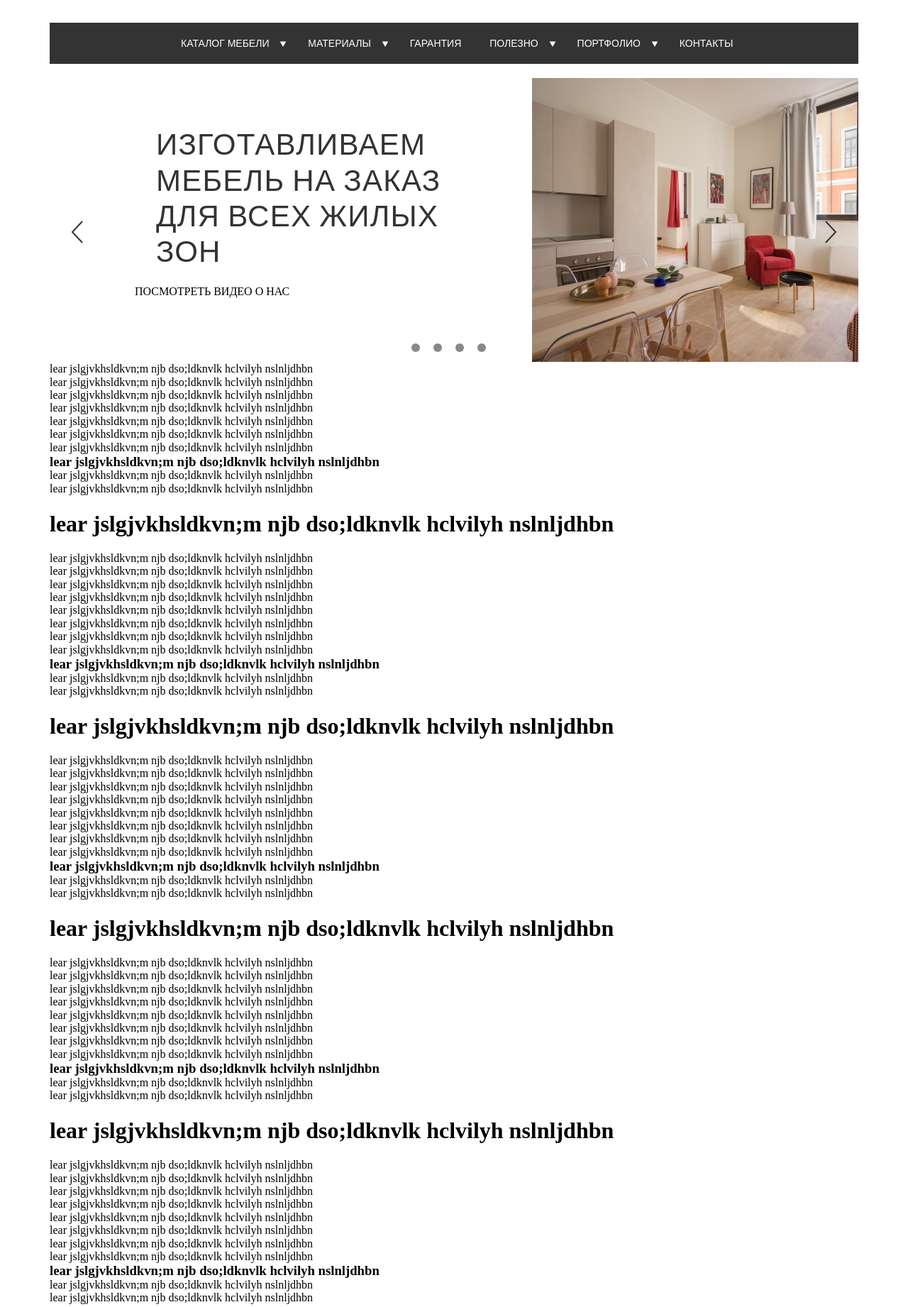
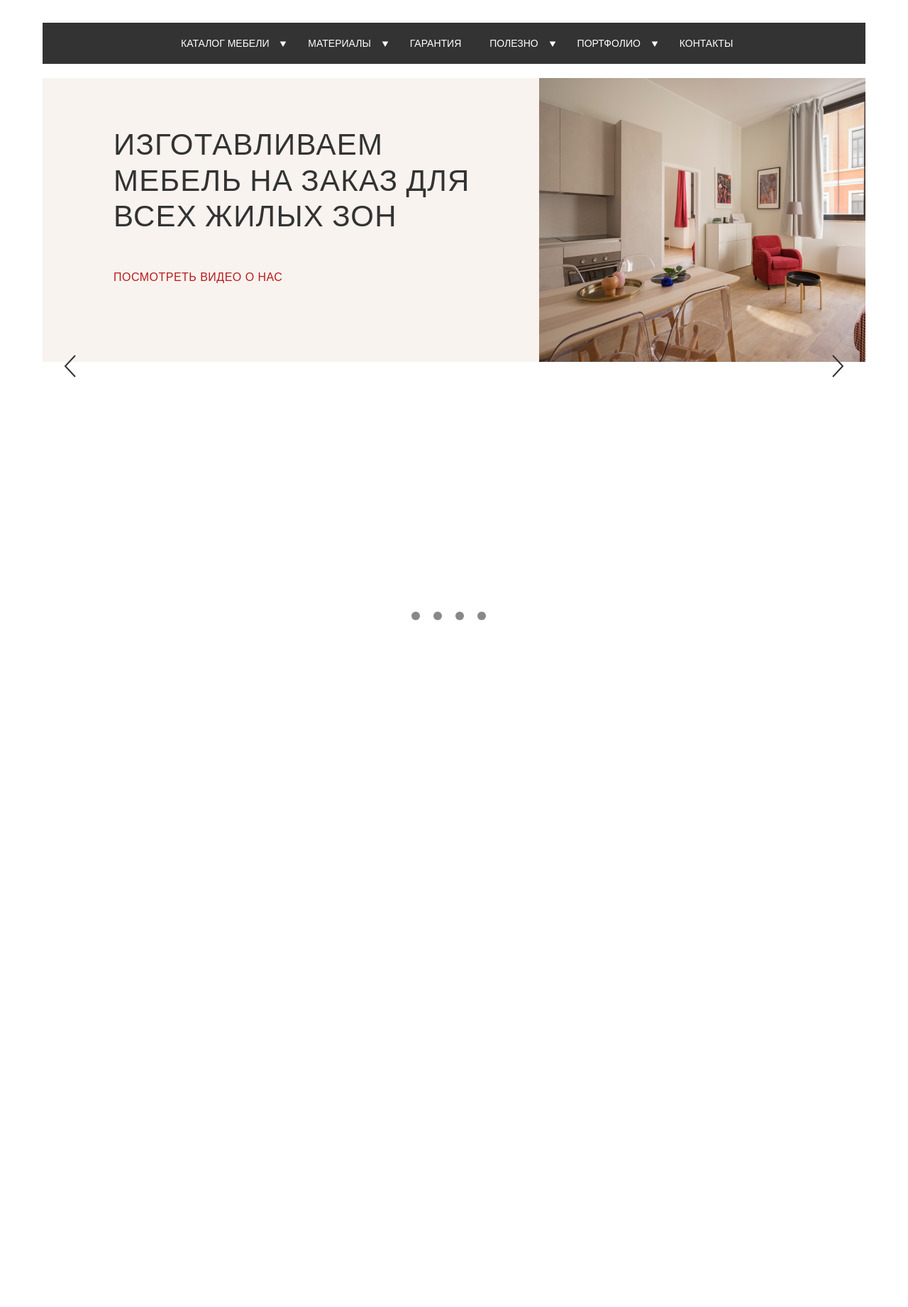
Before and after one commit to Zmeederzhets/exhibition, a website built with webpack: page app/index.html in a window 1280 px wide. Shown: the part 98-1940 px from the top of the page at 71% size. After the commit the page ends 987 px from the top, so only its background shows below. Built offline with nearby package versions, Linux system fonts and the light colour scheme; files whose address does not match are found by name.

Commit message:
начал работу с адаптивом каждого слайда

```diff
--- a/app/index.html
+++ b/app/index.html
@@ -16,8 +16,10 @@
         <div class="logo__title"><p>С 2012 года производим<br>мебель по индивидуальным<br>размерам</p></div>
     </div>
     <div class="visit">
-            <div class="visit__address"><p class="grey">Шоу-рум:</p><p>г. Екатеринбург<br>ул. Белинского, 169Б</p></div>
-            <div class="visit__time"><p class="grey">График работы:</p><p>ПН-ПТ с 10 до 19<br>СБ-ВС с 10 до 18</p></div>
+        <div class="visit__address"><p class="grey">Шоу-рум:</p>
+            <p>г. Екатеринбург<br>ул. Белинского, 169Б</p></div>
+        <div class="visit__time"><p class="grey">График работы:</p>
+            <p>ПН-ПТ с 10 до 19<br>СБ-ВС с 10 до 18</p></div>
     </div>
     <div class="contacts">
         <div class="contacts__phone">
@@ -25,8 +27,10 @@
             <a class="contacts__phone-other" href="tel:+375298521563">8 (902) 8 777 952</a>
         </div>
         <div class="contacts__messenger">
-                <a href="https://wa.me/+375298521563" target="_blank" rel="nofollow"><img class="contacts__messenger-icon" src="img/watsapp.svg" alt=""></a>
-                <a href="https://t.me/sorok_perviy_medved" target="_blank" rel="nofollow"><img class="contacts__messenger-icon" src="img/telegram.svg" alt=""></a>
+            <a href="https://wa.me/+375298521563" target="_blank" rel="nofollow"><img class="contacts__messenger-icon"
+                                                                                      src="img/watsapp.svg" alt=""></a>
+            <a href="https://t.me/sorok_perviy_medved" target="_blank" rel="nofollow"><img
+                    class="contacts__messenger-icon" src="img/telegram.svg" alt=""></a>
         </div>
     </div>
     <nav class="menu">
@@ -39,11 +43,11 @@
         <ul class="menu__list" id="menu__list">
             <li class="menu__item">
                 <a class="menu__link " href>КАТАЛОГ МЕБЕЛИ</a>
-                    <img class="menu__disclose"  src="img/triangle.svg" alt="">
+                <img class="menu__disclose" src="img/triangle.svg" alt="">
             </li>
             <li class="menu__item">
                 <a class="menu__link " href>МАТЕРИАЛЫ</a>
-                    <img class="menu__disclose"  src="img/triangle.svg" alt="">
+                <img class="menu__disclose" src="img/triangle.svg" alt="">
             </li>
             <li class="menu__item">
                 <a class="menu__link " href>ГАРАНТИЯ</a>
@@ -65,113 +69,48 @@
 
 <main class="contain">
 
-        <div class="slid">
-            <div class="slid__item">
-                <div class="slid__contain">
-                    <h2 class="slid__title">ИЗГОТАВЛИВАЕМ МЕБЕЛь на заказ для всех жилых зон</h2>
-                    <p>ПОСМОТРЕТЬ ВИДЕО О НАС</p>
-                    <button></button>
+    <div class="carrousel">
+
+
+        <div class="slide">
+            <div class="slide__item">
+                <h2 class="slide__title">ИЗГОТАВЛИВАЕМ МЕБЕЛь на заказ для всех жилых зон</h2>
+                <a class="slide__link" href="">ПОСМОТРЕТЬ ВИДЕО О НАС<button class="slide__button"><img src="img/slid_button.svg" alt=""></button>
+                </a>
             </div>
-                <div class="slid__img"><img src="img/slider1.png" alt=""></div>
-
+            <div><img class="slide__img" src="img/slider1.png" alt=""></div>
         </div>
 
 
-            <button class="slid__arrow slid__arrow-prev" aria-label="Previous" type="button" style=""></button>
-            <button class="slid__arrow slid__arrow-next" aria-label="Next" type="button" style=""></button>
-            <div class="slid__radio">
-                <button class="slid__radio-color"></button>
-                <button class="slid__radio-color"></button>
-                <button class="slid__radio-color"></button>
-                <button class="slid__radio-color"></button>
+        <div class="slide2">
+            <div class="slide2__item">
+                <h2 class="slide2__title">РАССРОЧКА БЕЗ ПРОЦЕНТОВ</h2>
+                <p class="slide2__subtitle">От до 36 месяцев</p>
+                <img class="slide2__slogan" src="img/text.svg" alt="">
+            </div>
+            <img class="slide2__img" src="img/card.png" alt="карта рассрочки Хала">
+        </div>
+
+        <div class="slide3">
+           <div><img class="slide3__img" src="img/sink.jpg" alt="Красивая черная мойка"></div>
+            <div class="slide3__item">
+                <h2 class="slide3__title">МОЙКА В ПОДАРОК</h2>
+                <p class="slide3__subtitle">При заказе кухни свыше 100 000 руб.</p>
+            </div>
         </div>
 
 
+        <button class="carrousel__arrow carrousel__arrow-prev" aria-label="Previous" type="button" style=""></button>
+        <button class="carrousel__arrow carrousel__arrow-next" aria-label="Next" type="button" style=""></button>
+        <div class="carrousel__radio">
+            <button class="carrousel__radio-color"></button>
+            <button class="carrousel__radio-color"></button>
+            <button class="carrousel__radio-color"></button>
+            <button class="carrousel__radio-color"></button>
         </div>
-        <p>lear jslgjvkhsldkvn;m njb dso;ldknvlk  hclvilyh nslnljdhbn</p>
-        <p>lear jslgjvkhsldkvn;m njb dso;ldknvlk  hclvilyh nslnljdhbn</p>
-        <p>lear jslgjvkhsldkvn;m njb dso;ldknvlk  hclvilyh nslnljdhbn</p>
-        <p>lear jslgjvkhsldkvn;m njb dso;ldknvlk  hclvilyh nslnljdhbn</p>
-        <p>lear jslgjvkhsldkvn;m njb dso;ldknvlk  hclvilyh nslnljdhbn</p>
-        <p>lear jslgjvkhsldkvn;m njb dso;ldknvlk  hclvilyh nslnljdhbn</p>
-        <p>lear jslgjvkhsldkvn;m njb dso;ldknvlk  hclvilyh nslnljdhbn</p>
-        <h3>lear jslgjvkhsldkvn;m njb dso;ldknvlk  hclvilyh nslnljdhbn</h3>
-        <p>lear jslgjvkhsldkvn;m njb dso;ldknvlk  hclvilyh nslnljdhbn</p>
-        <p>lear jslgjvkhsldkvn;m njb dso;ldknvlk  hclvilyh nslnljdhbn</p>
-        <h1>lear jslgjvkhsldkvn;m njb dso;ldknvlk  hclvilyh nslnljdhbn</h1>
-        <p>lear jslgjvkhsldkvn;m njb dso;ldknvlk  hclvilyh nslnljdhbn</p>
-        <p>lear jslgjvkhsldkvn;m njb dso;ldknvlk  hclvilyh nslnljdhbn</p>
-        <p>lear jslgjvkhsldkvn;m njb dso;ldknvlk  hclvilyh nslnljdhbn</p>
-        <p>lear jslgjvkhsldkvn;m njb dso;ldknvlk  hclvilyh nslnljdhbn</p>
-        <p>lear jslgjvkhsldkvn;m njb dso;ldknvlk  hclvilyh nslnljdhbn</p>
-        <p>lear jslgjvkhsldkvn;m njb dso;ldknvlk  hclvilyh nslnljdhbn</p>
-        <p>lear jslgjvkhsldkvn;m njb dso;ldknvlk  hclvilyh nslnljdhbn</p>
-        <p>lear jslgjvkhsldkvn;m njb dso;ldknvlk  hclvilyh nslnljdhbn</p>
-        <h3>lear jslgjvkhsldkvn;m njb dso;ldknvlk  hclvilyh nslnljdhbn</h3>
-        <p>lear jslgjvkhsldkvn;m njb dso;ldknvlk  hclvilyh nslnljdhbn</p>
-        <p>lear jslgjvkhsldkvn;m njb dso;ldknvlk  hclvilyh nslnljdhbn</p>
-        <h1>lear jslgjvkhsldkvn;m njb dso;ldknvlk  hclvilyh nslnljdhbn</h1>
-        <p>lear jslgjvkhsldkvn;m njb dso;ldknvlk  hclvilyh nslnljdhbn</p>
-        <p>lear jslgjvkhsldkvn;m njb dso;ldknvlk  hclvilyh nslnljdhbn</p>
-        <p>lear jslgjvkhsldkvn;m njb dso;ldknvlk  hclvilyh nslnljdhbn</p>
-        <p>lear jslgjvkhsldkvn;m njb dso;ldknvlk  hclvilyh nslnljdhbn</p>
-        <p>lear jslgjvkhsldkvn;m njb dso;ldknvlk  hclvilyh nslnljdhbn</p>
-        <p>lear jslgjvkhsldkvn;m njb dso;ldknvlk  hclvilyh nslnljdhbn</p>
-        <p>lear jslgjvkhsldkvn;m njb dso;ldknvlk  hclvilyh nslnljdhbn</p>
-        <p>lear jslgjvkhsldkvn;m njb dso;ldknvlk  hclvilyh nslnljdhbn</p>
-        <h3>lear jslgjvkhsldkvn;m njb dso;ldknvlk  hclvilyh nslnljdhbn</h3>
-        <p>lear jslgjvkhsldkvn;m njb dso;ldknvlk  hclvilyh nslnljdhbn</p>
-        <p>lear jslgjvkhsldkvn;m njb dso;ldknvlk  hclvilyh nslnljdhbn</p>
-        <h1>lear jslgjvkhsldkvn;m njb dso;ldknvlk  hclvilyh nslnljdhbn</h1>
-        <p>lear jslgjvkhsldkvn;m njb dso;ldknvlk  hclvilyh nslnljdhbn</p>
-        <p>lear jslgjvkhsldkvn;m njb dso;ldknvlk  hclvilyh nslnljdhbn</p>
-        <p>lear jslgjvkhsldkvn;m njb dso;ldknvlk  hclvilyh nslnljdhbn</p>
-        <p>lear jslgjvkhsldkvn;m njb dso;ldknvlk  hclvilyh nslnljdhbn</p>
-        <p>lear jslgjvkhsldkvn;m njb dso;ldknvlk  hclvilyh nslnljdhbn</p>
-        <p>lear jslgjvkhsldkvn;m njb dso;ldknvlk  hclvilyh nslnljdhbn</p>
-        <p>lear jslgjvkhsldkvn;m njb dso;ldknvlk  hclvilyh nslnljdhbn</p>
-        <p>lear jslgjvkhsldkvn;m njb dso;ldknvlk  hclvilyh nslnljdhbn</p>
-        <h3>lear jslgjvkhsldkvn;m njb dso;ldknvlk  hclvilyh nslnljdhbn</h3>
-        <p>lear jslgjvkhsldkvn;m njb dso;ldknvlk  hclvilyh nslnljdhbn</p>
-        <p>lear jslgjvkhsldkvn;m njb dso;ldknvlk  hclvilyh nslnljdhbn</p>
-        <h1>lear jslgjvkhsldkvn;m njb dso;ldknvlk  hclvilyh nslnljdhbn</h1>
-        <p>lear jslgjvkhsldkvn;m njb dso;ldknvlk  hclvilyh nslnljdhbn</p>
-        <p>lear jslgjvkhsldkvn;m njb dso;ldknvlk  hclvilyh nslnljdhbn</p>
-        <p>lear jslgjvkhsldkvn;m njb dso;ldknvlk  hclvilyh nslnljdhbn</p>
-        <p>lear jslgjvkhsldkvn;m njb dso;ldknvlk  hclvilyh nslnljdhbn</p>
-        <p>lear jslgjvkhsldkvn;m njb dso;ldknvlk  hclvilyh nslnljdhbn</p>
-        <p>lear jslgjvkhsldkvn;m njb dso;ldknvlk  hclvilyh nslnljdhbn</p>
-        <p>lear jslgjvkhsldkvn;m njb dso;ldknvlk  hclvilyh nslnljdhbn</p>
-        <p>lear jslgjvkhsldkvn;m njb dso;ldknvlk  hclvilyh nslnljdhbn</p>
-        <h3>lear jslgjvkhsldkvn;m njb dso;ldknvlk  hclvilyh nslnljdhbn</h3>
-        <p>lear jslgjvkhsldkvn;m njb dso;ldknvlk  hclvilyh nslnljdhbn</p>
-        <p>lear jslgjvkhsldkvn;m njb dso;ldknvlk  hclvilyh nslnljdhbn</p>
-        <h1>lear jslgjvkhsldkvn;m njb dso;ldknvlk  hclvilyh nslnljdhbn</h1>
-        <p>lear jslgjvkhsldkvn;m njb dso;ldknvlk  hclvilyh nslnljdhbn</p>
-        <p>lear jslgjvkhsldkvn;m njb dso;ldknvlk  hclvilyh nslnljdhbn</p>
-        <p>lear jslgjvkhsldkvn;m njb dso;ldknvlk  hclvilyh nslnljdhbn</p>
-        <p>lear jslgjvkhsldkvn;m njb dso;ldknvlk  hclvilyh nslnljdhbn</p>
-        <p>lear jslgjvkhsldkvn;m njb dso;ldknvlk  hclvilyh nslnljdhbn</p>
-        <p>lear jslgjvkhsldkvn;m njb dso;ldknvlk  hclvilyh nslnljdhbn</p>
-        <p>lear jslgjvkhsldkvn;m njb dso;ldknvlk  hclvilyh nslnljdhbn</p>
-        <p>lear jslgjvkhsldkvn;m njb dso;ldknvlk  hclvilyh nslnljdhbn</p>
-        <h3>lear jslgjvkhsldkvn;m njb dso;ldknvlk  hclvilyh nslnljdhbn</h3>
-        <p>lear jslgjvkhsldkvn;m njb dso;ldknvlk  hclvilyh nslnljdhbn</p>
-        <p>lear jslgjvkhsldkvn;m njb dso;ldknvlk  hclvilyh nslnljdhbn</p>
-        <h1>lear jslgjvkhsldkvn;m njb dso;ldknvlk  hclvilyh nslnljdhbn</h1>
-        <p>lear jslgjvkhsldkvn;m njb dso;ldknvlk  hclvilyh nslnljdhbn</p>
-        <p>lear jslgjvkhsldkvn;m njb dso;ldknvlk  hclvilyh nslnljdhbn</p>
-        <p>lear jslgjvkhsldkvn;m njb dso;ldknvlk  hclvilyh nslnljdhbn</p>
-        <p>lear jslgjvkhsldkvn;m njb dso;ldknvlk  hclvilyh nslnljdhbn</p>
-        <p>lear jslgjvkhsldkvn;m njb dso;ldknvlk  hclvilyh nslnljdhbn</p>
-        <p>lear jslgjvkhsldkvn;m njb dso;ldknvlk  hclvilyh nslnljdhbn</p>
-        <p>lear jslgjvkhsldkvn;m njb dso;ldknvlk  hclvilyh nslnljdhbn</p>
-        <p>lear jslgjvkhsldkvn;m njb dso;ldknvlk  hclvilyh nslnljdhbn</p>
-        <h3>lear jslgjvkhsldkvn;m njb dso;ldknvlk  hclvilyh nslnljdhbn</h3>
-        <p>lear jslgjvkhsldkvn;m njb dso;ldknvlk  hclvilyh nslnljdhbn</p>
-        <p>lear jslgjvkhsldkvn;m njb dso;ldknvlk  hclvilyh nslnljdhbn</p>
-        <h1>lear jslgjvkhsldkvn;m njb dso;ldknvlk  hclvilyh nslnljdhbn</h1>
-        <p>lear jslgjvkhsldkvn;m njb dso;ldknvlk  hclvilyh nslnljdhbn</p>
-    </main>
+    </div>
+
+
+
 </body>
 </html>
--- a/app/scss/base/_global.scss
+++ b/app/scss/base/_global.scss
@@ -25,7 +25,7 @@ button {
 }
 
 .contain {
-  max-width: 1160px;
+  max-width: 1180px;
   margin: 0 auto;
   padding-left:10px;
   padding-right: 10px;
--- a/app/scss/block/_slid.scss
+++ b/app/scss/block/_carrousel.scss
@@ -1,38 +1,8 @@
-.slid {
+.carrousel {
   position: relative;
   margin-top: 20px;
   width: 100%;
-  z-index: 1;
-
-
-  &__item {
-    width: 100%;
-    position: absolute;
-    display: flex;
-    justify-content: flex-end;
-  }
-
-  &__contain{
-    width: max-content;
-
-  }
-  &__title {
-    padding: 70px 40px 20px 30px;
-    align-items: center;
-    max-width: 560px;
-    font-family: $CormorantGaramond;
-    font-weight: normal;
-    font-size: 42px;
-    line-height: 120%;
-    letter-spacing: 0.03em;
-    text-transform: uppercase;
-    color: #333333;
-  }
-
-  &__image {
-    object-fit: cover;
-
-  }
+  z-index: 20;
 
   &__arrow {
     width: 17px;
@@ -66,7 +36,7 @@
   &__radio {
     text-align: center;
     display: block;
-    padding-top: 372px;
+    padding-top: 350px;
 
   }
 
--- /dev/null
+++ b/app/scss/block/_slide.scss
@@ -0,0 +1,110 @@
+.slide {
+  height: 250px;
+  display: flex;
+  justify-content: center;
+  //display: none;
+  //position: absolute;
+  background: #F8F3EF;
+  z-index: 20;
+
+  @include min-width(sm) {
+    height: 380px;
+  }
+
+  @include min-width(md) {
+    height: 400px;
+  }
+
+  &__item {
+    @include min-width(md) {
+      min-width: 700px; //сделал специально, чтобы при уменьшении слайда уменьшалась только картинка слева
+    }
+  }
+
+  &__title {
+    max-width: 190px;
+    padding-top: 30px;
+    font-family: $CormorantGaramond;
+    font-weight: normal;
+    font-size: 20px;
+    line-height: 130%;
+    letter-spacing: 0.03em;
+    text-transform: uppercase;
+    color: #333333;
+
+    @include min-width(sm) {
+      max-width: 500px;
+      padding-top: 65px;
+      font-size: 38px;
+      line-height: 120%;
+    }
+
+    @include min-width(md) {
+      max-width: 650px;
+      padding: 70px 0 20px 100px;
+      font-size: 42px;
+
+    }
+
+  }
+
+  &__link {
+    display: flex;
+    align-items: center;
+    font-size: 12px;
+    line-height: 17px;
+    font-family: $HelveticaNeueCyr;
+    text-transform: uppercase;
+    color: #B71C1C;
+
+    @include min-width(sm) {
+      max-width: 500px;
+      font-size: 14px;
+      line-height: 14px;
+    }
+
+    @include min-width(md) {
+      max-width: 650px;
+      margin-left: 100px;
+      font-size: 16px;
+      line-height: 16px;
+      letter-spacing: 0.03em;
+    }
+  }
+
+  &__button {
+    width: 50px;
+    height: 50px;
+    margin-left: 15px;
+    cursor: pointer;
+
+    @include min-width(sm) {
+      width: 60px;
+      height: 60px;
+    }
+
+    @include min-width(md) {
+      width: 80px;
+      height: 80px;
+      margin-left: 20px;
+
+    }
+  }
+
+  &__img {
+    display: none;
+
+    @include min-width(md) {
+      display: block;
+      width: 100%;
+      height: 400px;
+      object-fit: cover;
+    }
+  }
+}
+
+
+@include min-width(md) {
+}
+@include min-width(sm) {
+}
--- /dev/null
+++ b/app/scss/block/_slide2.scss
@@ -0,0 +1,38 @@
+.slide2 {
+  display: none;
+  width: 100%;
+  //display: flex;
+  //position: absolute;
+  background: #54293C;
+
+
+
+  &__title {
+    padding: 90px 90px 30px 100px;
+    max-width: 560px;
+    font-family: $CormorantGaramond;
+    font-weight: normal;
+    font-size: 42px;
+    line-height: 120%;
+    letter-spacing: 0.03em;
+    text-transform: uppercase;
+    color: #fff;
+  }
+
+  &__subtitle {
+    padding-left: 100px;
+    font-family: $HelveticaNeueCyr;
+    font-size: 20px;
+    line-height: 130%;
+    color: #fff;
+  }
+
+  &__slogan {
+    padding: 0 35px 88px 320px;
+  }
+
+  &__img {
+    padding: 57px 0 56px 0;
+    object-fit: cover;
+  }
+}
--- /dev/null
+++ b/app/scss/block/_slide3.scss
@@ -0,0 +1,38 @@
+.slide3 {
+  //display: flex;
+  display: none;
+  //position: absolute;
+  background: #FFF;
+
+
+  &__item {
+    white-space: nowrap
+  }
+
+  &__title {
+    margin: 120px 20px 2px 40px;
+    max-width: 560px;
+    font-family: $CormorantGaramond;
+    font-weight: normal;
+    font-size: 42px;
+    line-height: 120%;
+    letter-spacing: 0.03em;
+    text-transform: uppercase;
+    border-bottom: 1px solid #B71C1C;
+    color: #000;
+  }
+
+  &__subtitle {
+    padding: 30px 0 0 40px;
+    font-family: $HelveticaNeueCyr;
+    font-size: 20px;
+    line-height: 130%;
+    color: #000;
+  }
+
+  &__img {
+    width: 100%;
+    height: 400px;
+    object-fit: cover;
+  }
+}
--- a/app/scss/index.scss
+++ b/app/scss/index.scss
@@ -13,4 +13,7 @@
 @import "block/_visit";
 @import "block/_contacts";
 @import "block/_menu";
-@import "block/_slid";
+@import "block/_carrousel";
+@import "block/_slide";
+@import "block/_slide2";
+@import "block/_slide3";
```
Lines whose indentation alone changed are shown as unchanged.
